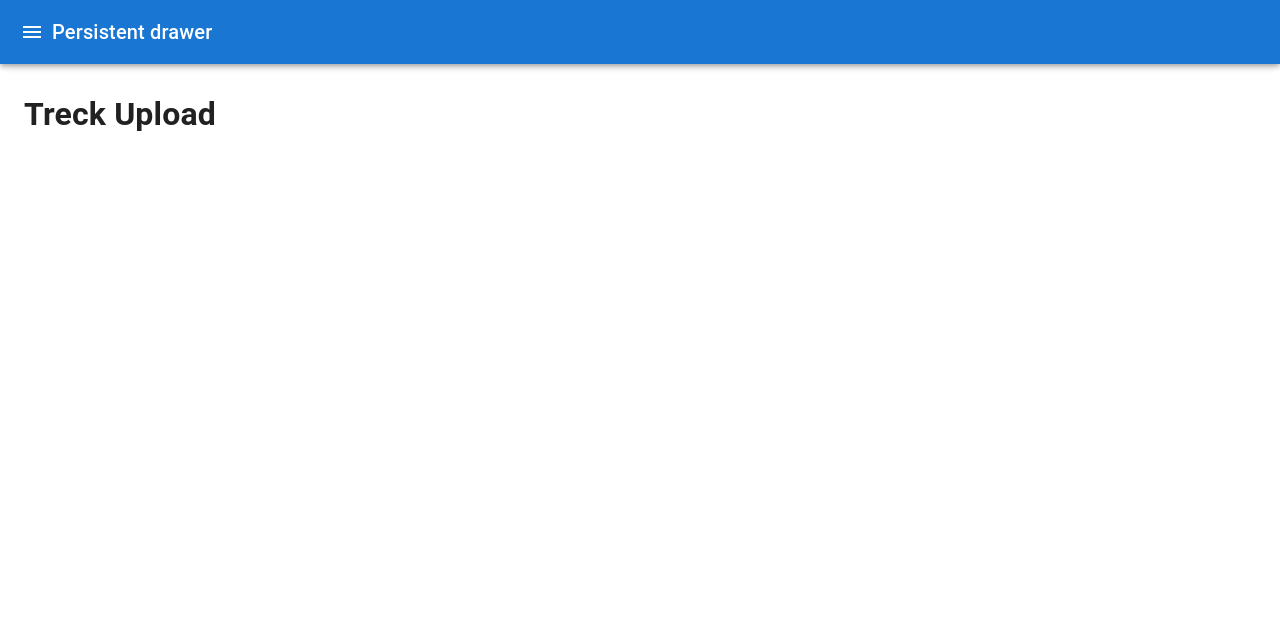
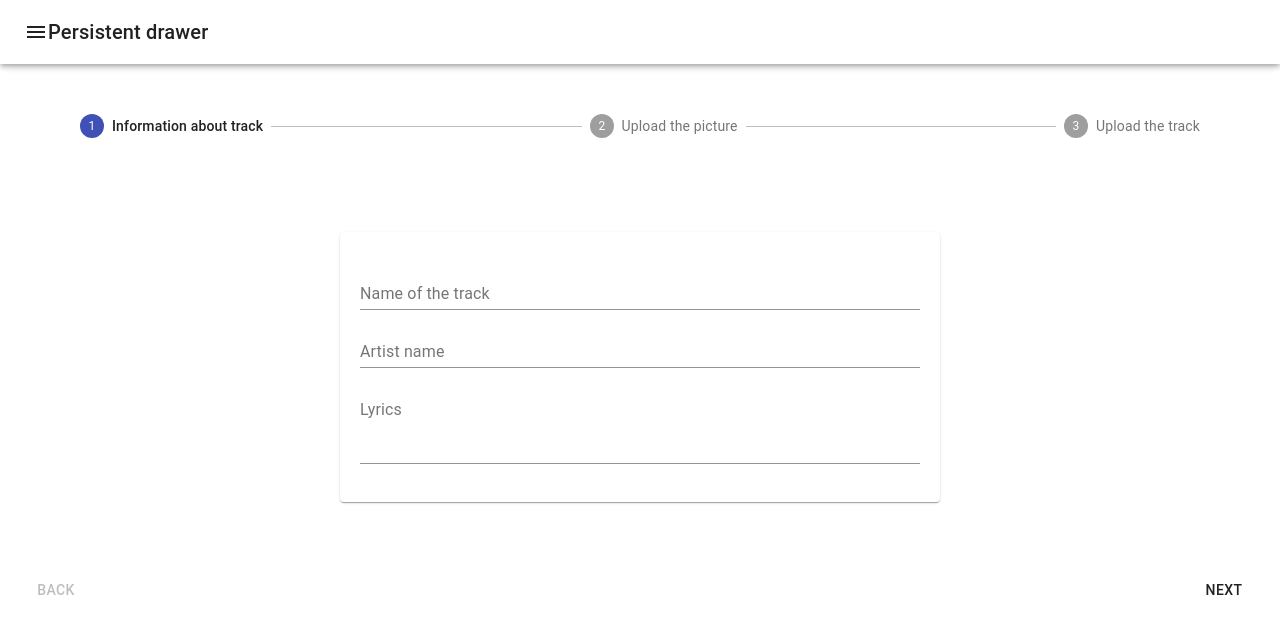
Before and after one commit to paulsumskoy/musict-platform, a Next.js app in the folder client/: page /tracks/create in a window 1280 px wide. Shown: the top 634 px of the page. Built offline with nearby package versions, Linux system fonts and the light colour scheme.

Commit message:
Upload track logic

```diff
--- a/client/components/StepWrapper.tsx
+++ b/client/components/StepWrapper.tsx
@@ -1,4 +1,4 @@
-import { Container, Stepper } from "@material-ui/core";
+import { Card, Container, Grid, Step, StepLabel, Stepper } from "@material-ui/core";
 import React, { Children } from "react";
 
 interface StepWrapperProps {
@@ -6,12 +6,26 @@ interface StepWrapperProps {
 
 }
 
+const steps = ['Information about track', 'Upload the picture', 'Upload the track']
+
 const StepWrapper: React.FC<StepWrapperProps> = ({activeStep, children}) => {
     return (
         <Container>
             <Stepper activeStep={activeStep}>
-
+                {steps.map((step, index) =>
+                    <Step
+                        key={index}
+                        completed={activeStep > index}
+                    >
+                        <StepLabel>{step}</StepLabel>
+                    </Step>
+                )}
             </Stepper>
+            <Grid container justifyContent="center" style={{margin: '70px 0', height: 270}}>
+                    <Card style={{width: 600}}>
+                        {children}
+                    </Card>
+            </Grid>
         </Container>
     );
 };
--- a/client/pages/index.tsx
+++ b/client/pages/index.tsx
@@ -1,5 +1,4 @@
 import React from "react";
-import Navbar from "../components/Navbar";
 import MainLayout from "../layouts/MainLayot";
 
 const Index = () => {
--- a/client/pages/tracks/create.tsx
+++ b/client/pages/tracks/create.tsx
@@ -1,10 +1,53 @@
-import React from "react";
+import { Button, Grid, TextField } from "@material-ui/core";
+import React, { useState } from "react";
+import StepWrapper from "../../components/StepWrapper";
 import MainLayout from "../../layouts/MainLayot";
 
 const Create = () => {
+    const[activeStep, setActiveStep] = useState(0)
+    const next = () => {
+        if (activeStep !== 2) {
+            setActiveStep(prev => prev + 1)
+        }
+    }
+
+    const back = () => {
+        setActiveStep(prev => prev - 1)
+    }
+
     return (
         <MainLayout>
-            <h1>Treck Upload</h1>
+            <StepWrapper activeStep={activeStep}>
+                {activeStep === 0 &&
+                <Grid container direction={"column"} style={{padding: 20}}>
+                    <TextField
+                        style={{marginTop: 10}}
+                        label={"Name of the track"}
+                    />
+                    <TextField
+                        style={{marginTop: 10}}
+                        label={"Artist name"}
+
+                    />
+                    <TextField
+                        style={{marginTop: 10}}
+                        label={"Lyrics"}
+                        multiline
+                        rows={3}
+                    />
+                </Grid>
+                }
+                {activeStep === 1 &&
+                    <h1>Step 2</h1>
+                }
+                {activeStep === 2 &&
+                    <h1>Step 3</h1>
+                }
+            </StepWrapper>
+            <Grid container justifyContent='space-between'>
+                <Button disabled={activeStep === 0} onClick={back}>Back</Button>
+                <Button onClick={next}>Next</Button>
+            </Grid>
         </MainLayout>
     );
 };
```
